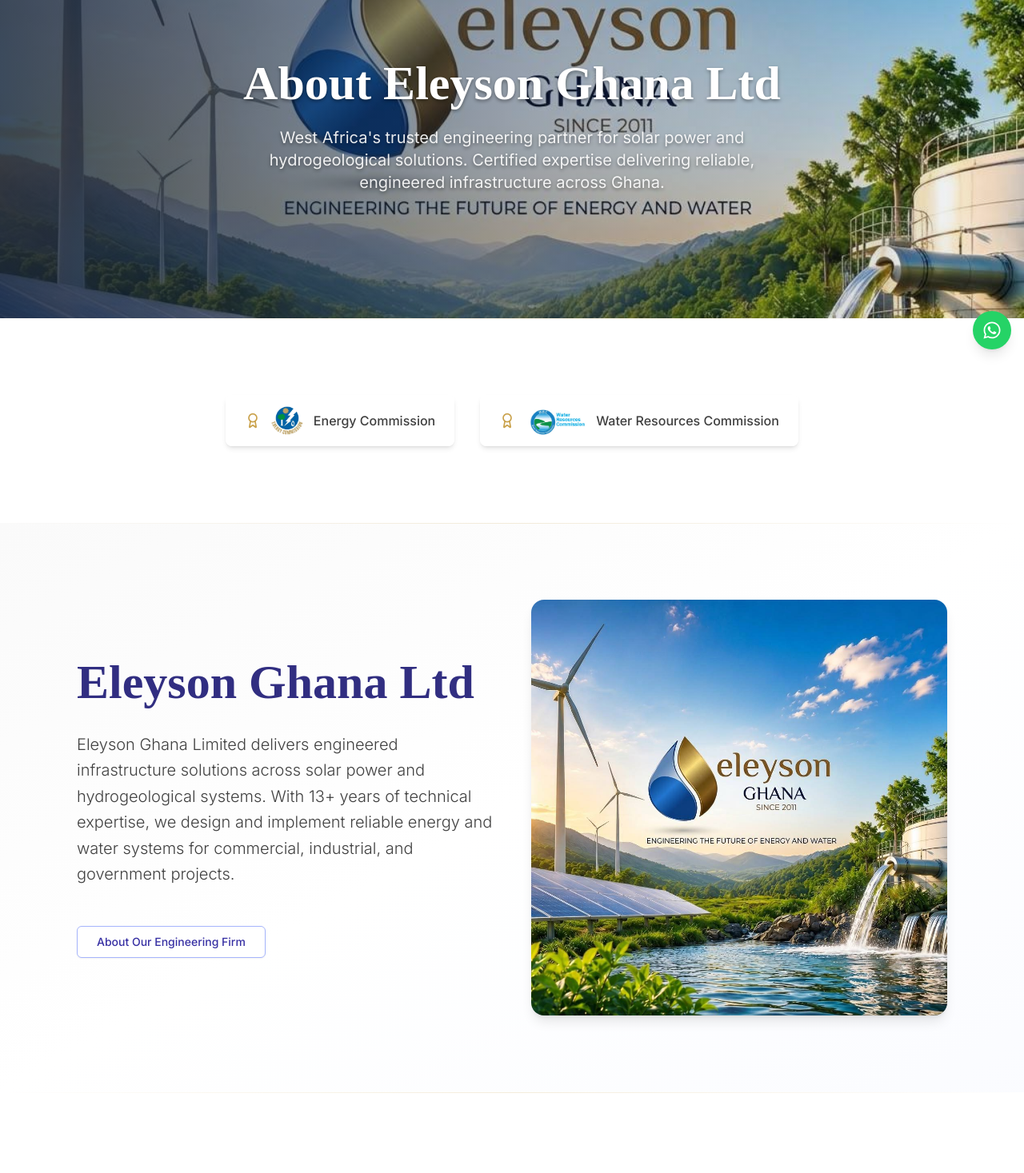
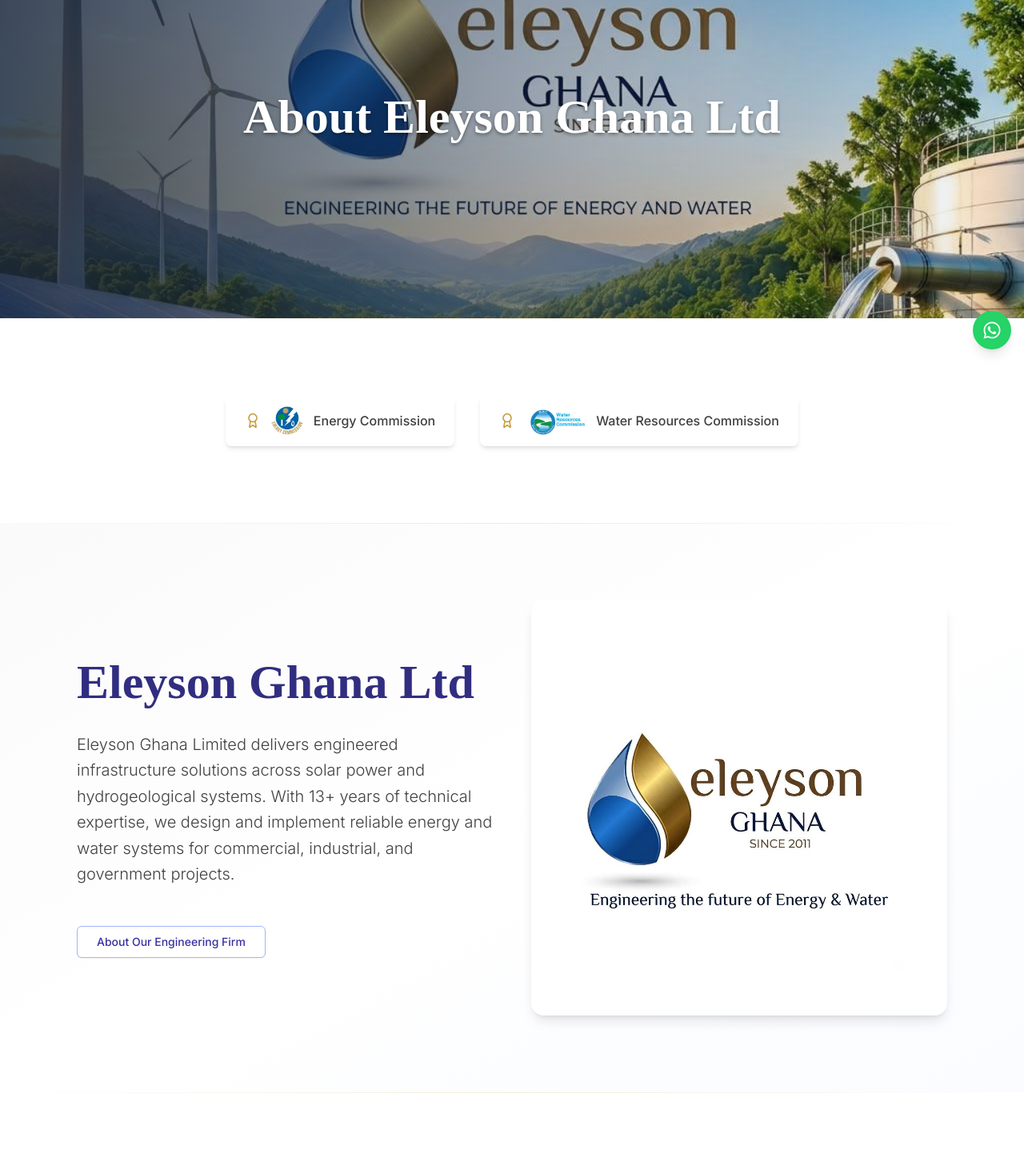
Before and after one commit to dromorongit/EleysonGh, a Next.js app: page /about in a window 1280 px wide. Shown: the part 347-1814 px from the top of the page at 80% size. Built offline with nearby package versions, Linux system fonts and the light colour scheme.

Commit message:
Push commits

```diff
--- a/src/app/about/page.tsx
+++ b/src/app/about/page.tsx
@@ -38,13 +38,6 @@
               >
               About Eleyson Ghana Ltd
             </motion.h1>
-              <motion.p
-                 className="text-lg md:text-xl text-white/90 max-w-2xl mx-auto leading-relaxed hero-text-shadow"
-                 variants={fadeInUp}
-               >
-              West Africa's trusted engineering partner for solar power and hydrogeological solutions.
-              Certified expertise delivering reliable, engineered infrastructure across Ghana.
-            </motion.p>
           </motion.div>
         </Container>
       </Section>
--- a/src/components/TrustedEngineeringAuthority.tsx
+++ b/src/components/TrustedEngineeringAuthority.tsx
@@ -50,7 +50,7 @@
             viewport={{ once: true }}
             variants={fadeInUp}
           >
-            <img src="/images/homepagebanner.jpg" alt="Engineering Excellence" className="w-full h-full object-cover" />
+            <img src="/images/eleysonlogo.jpg" alt="Engineering Excellence" className="w-full h-full object-cover" />
           </motion.div>
         </div>
       </Container>
```
